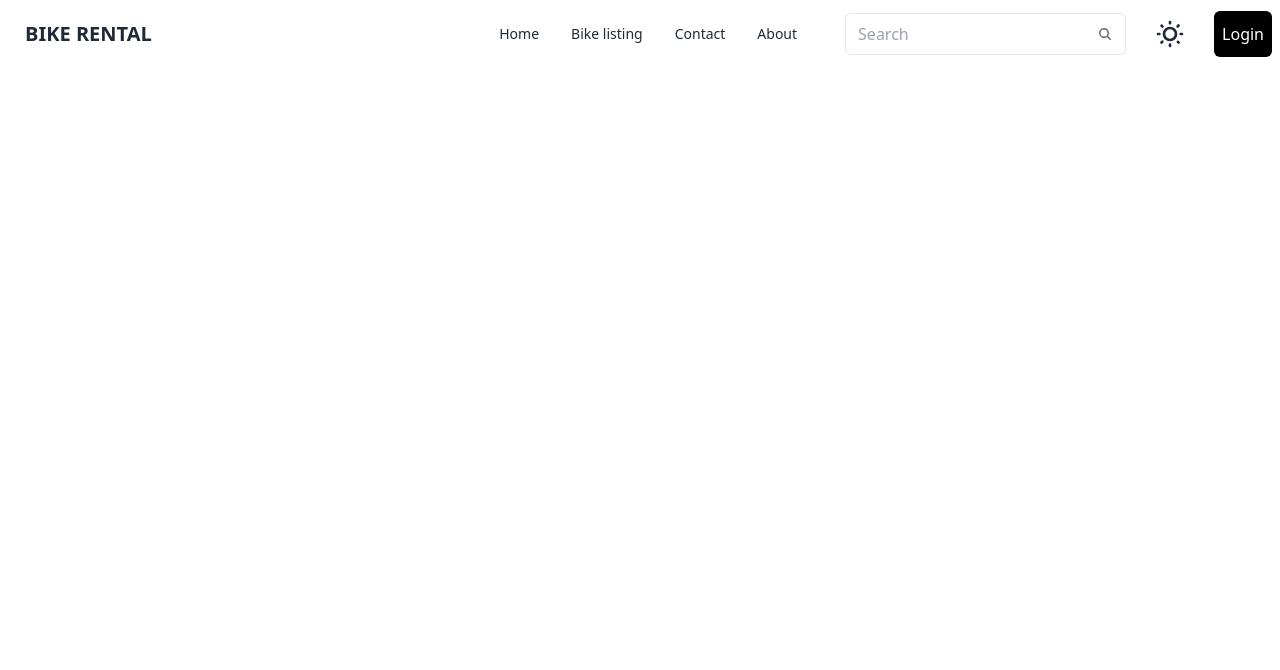
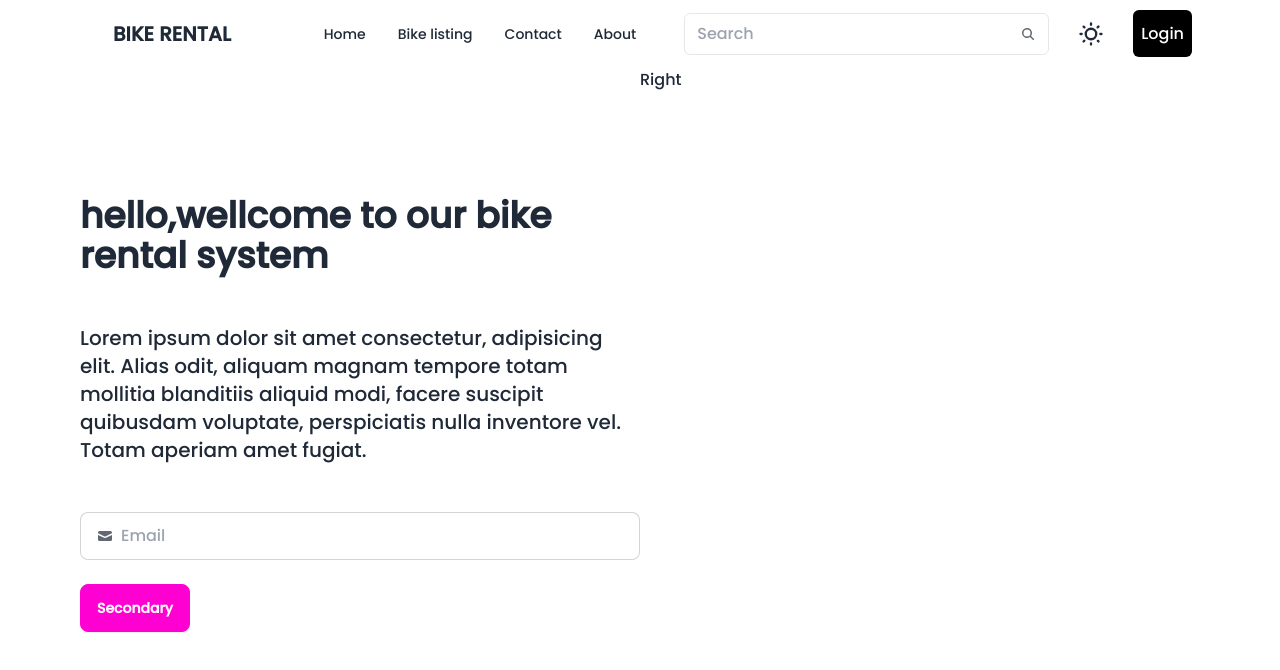
Before and after one commit to awan1054/sahayatri, a React (Vite) app: page / in a window 1280 px wide. Shown: the top 670 px of the page. Built offline with nearby package versions, Linux system fonts and the light colour scheme.

Commit message:
awan la gareko

```diff
--- a/src/App.jsx
+++ b/src/App.jsx
@@ -1,10 +1,12 @@
 import React from 'react'
 import Navbar from './components/Navbar'
+import Banner from './components/Banner'
 
 function App() {
   return (
     <div>
      <Navbar/>
+     <Banner/>
     </div>
   )
 }
--- /dev/null
+++ b/src/components/Banner.jsx
@@ -0,0 +1,34 @@
+import React from 'react'
+
+function Banner() {
+  return (
+    <>
+     <div className=" max-w-screen-2xl container mx-auto md:px-20 px-4 flex flex-col md:flex-row">
+        <div className=' w-full md:w-1/2 mt-12 md:mt-32 '>
+        <div className='space-y-12'>
+        <h1 className='text-4xl font-bold'> hello,wellcome to our bike rental system</h1>
+        <p className='text-xl'>Lorem ipsum dolor sit amet consectetur, adipisicing elit. Alias odit, aliquam magnam tempore totam mollitia blanditiis aliquid modi, facere suscipit quibusdam voluptate, perspiciatis nulla inventore vel. Totam aperiam amet fugiat.</p>
+        <label className="input input-bordered flex items-center gap-2">
+  <svg
+    xmlns="http://www.w3.org/2000/svg"
+    viewBox="0 0 16 16"
+    fill="currentColor"
+    className="h-4 w-4 opacity-70">
+    <path
+      d="M2.5 3A1.5 1.5 0 0 0 1 4.5v.793c.026.009.051.02.076.032L7.674 8.51c.206.1.446.1.652 0l6.598-3.185A.755.755 0 0 1 15 5.293V4.5A1.5 1.5 0 0 0 13.5 3h-11Z" />
+    <path
+      d="M15 6.954 8.978 9.86a2.25 2.25 0 0 1-1.956 0L1 6.954V11.5A1.5 1.5 0 0 0 2.5 13h11a1.5 1.5 0 0 0 1.5-1.5V6.954Z" />
+  </svg>
+  <input type="text" className="grow" placeholder="Email" />
+</label>
+
+        </div>
+        <button className="btn mt-6 btn-secondary">Secondary</button>
+        </div>
+        <div className=' w-full md:w-1/2'>Right</div>
+        </div>
+    </>
+  )
+}
+
+export default Banner
--- a/src/components/Navbar.jsx
+++ b/src/components/Navbar.jsx
@@ -14,7 +14,7 @@
   )
   return (
     <div>
-      <div classname=" max-w-screen-2xl container mx-auto  md:px-20 px-4">
+      <div className=" max-w-screen-2xl container mx-auto  md:px-20 px-4">
       <div className="navbar bg-base-100">
   <div className="navbar-start">
     <div className="dropdown">
@@ -40,7 +40,7 @@
 
       </ul>
     </div >
-    <a className="btn btn-ghost text-xl">BIKE RENTAL</a>
+    <a className="btn btn-ghost text-xl pl-6">BIKE RENTAL</a>
   </div>
   <div  className="navbar-end space-x-7">
   <div className="navbar-center hidden lg:flex">
@@ -69,7 +69,7 @@
 
   {/* sun icon */}
   <svg
-    className="swap-off h-8 w-8 fill-current"
+    className="swap-off h-7 w-7 fill-current"
     xmlns="http://www.w3.org/2000/svg"
     viewBox="0 0 24 24">
     <path
@@ -78,7 +78,7 @@
 
   {/* moon icon */}
   <svg
-    className="swap-on h-8 w-8 fill-current"
+    className="swap-on h-7 w-7 fill-current"
     xmlns="http://www.w3.org/2000/svg"
     viewBox="0 0 24 24">
     <path
--- a/src/index.css
+++ b/src/index.css
@@ -1,3 +1,11 @@
+
+@import url('https://fonts.googleapis.com/css2?family=Fredoka:wght@300..700&family=Poppins:wght@100;500&display=swap');
+
+
 @tailwind base;
 @tailwind components;
 @tailwind utilities;
+
+body{
+    font-family: 'Poppins', sans-serif;
+}
```
